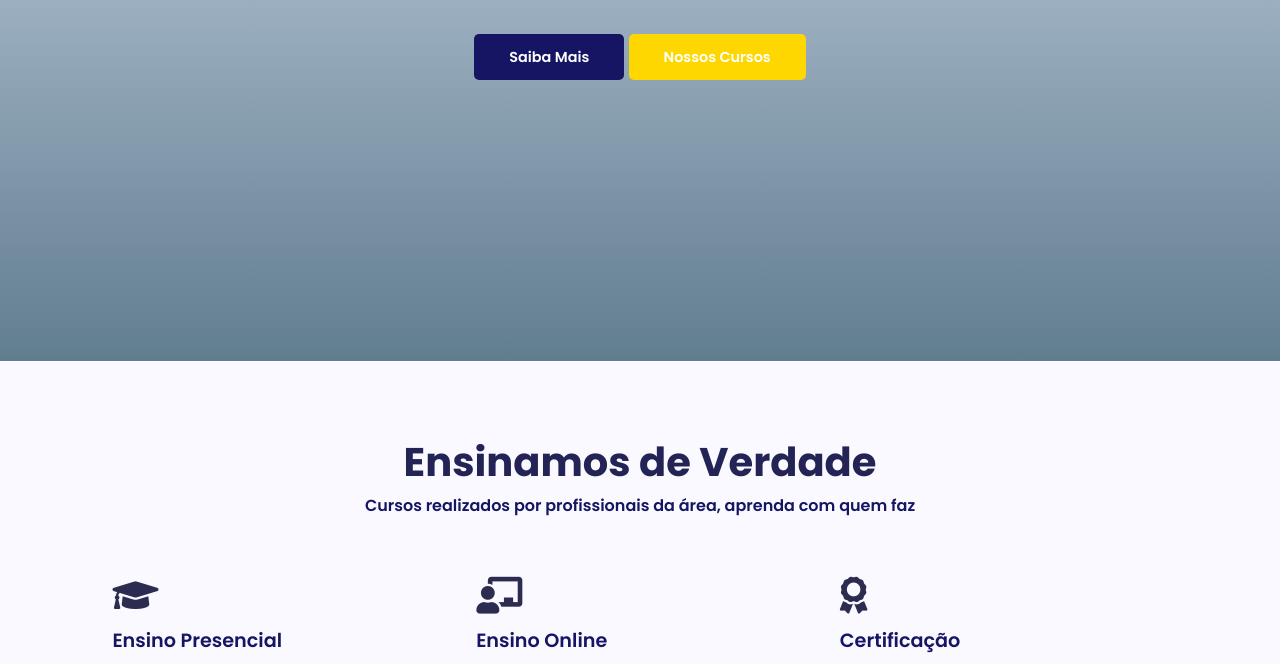
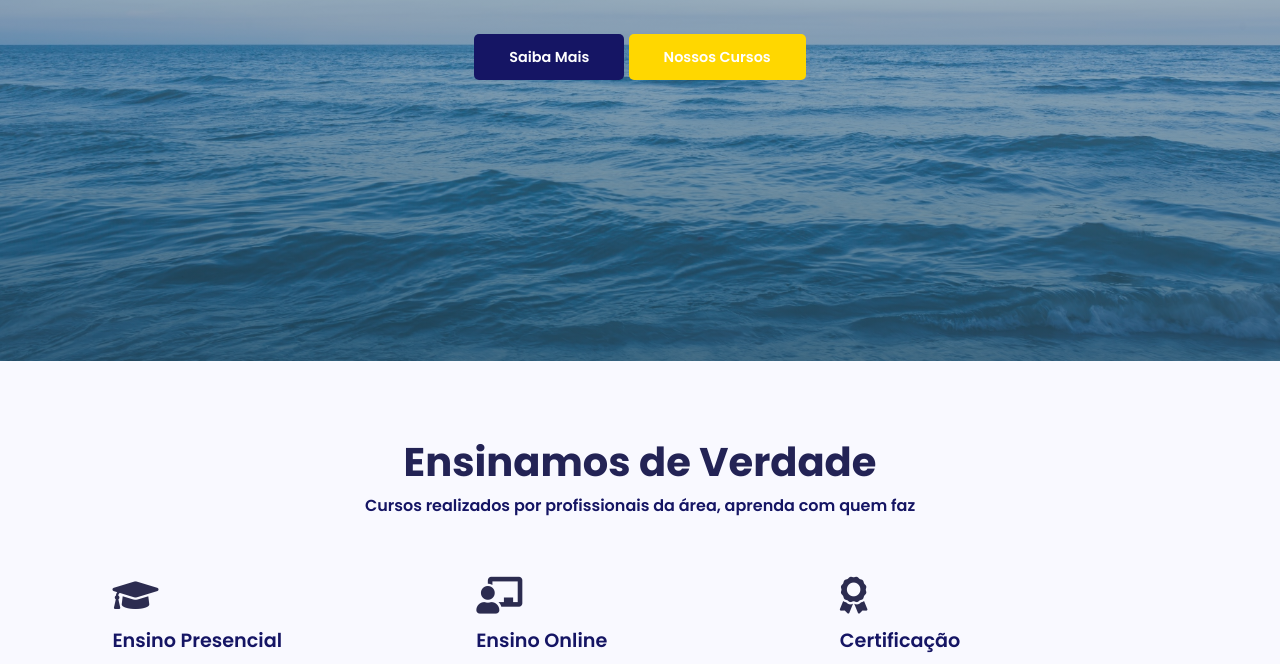
Before and after one commit to kgd1020/teste-bemzen, a plain HTML site: page index.html in a window 1280 px wide. Shown: the part 439-1103 px from the top of the page. Drawn offline with nearby package versions, Linux system fonts and the light colour scheme; files whose address does not match are found by name.

Commit message:
Fimgit statusgit status

```diff
--- a/images/main.css
+++ b/images/main.css
@@ -82,7 +82,7 @@ nav .navegar ul li a:hover {
       rgba(173, 204, 248, 0.3),
       rgba(32, 73, 95, 0.7)
     ),
-    url(images/fundoMar.jpg);
+    url(fundoMar.jpg);
   width: 100%;
   height: 100vh;
   background-size: cover;
```
